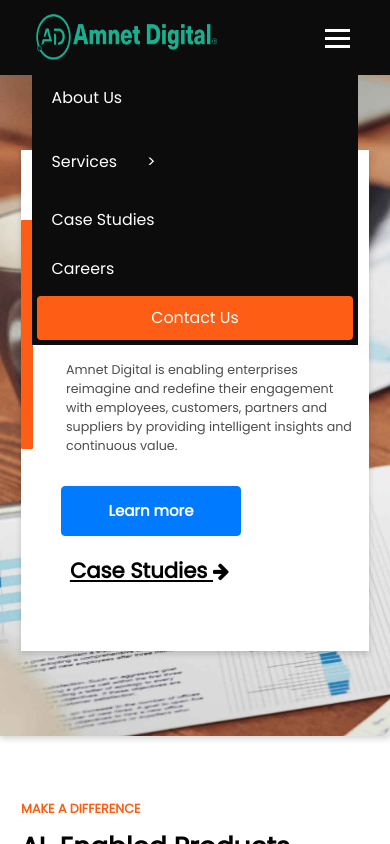
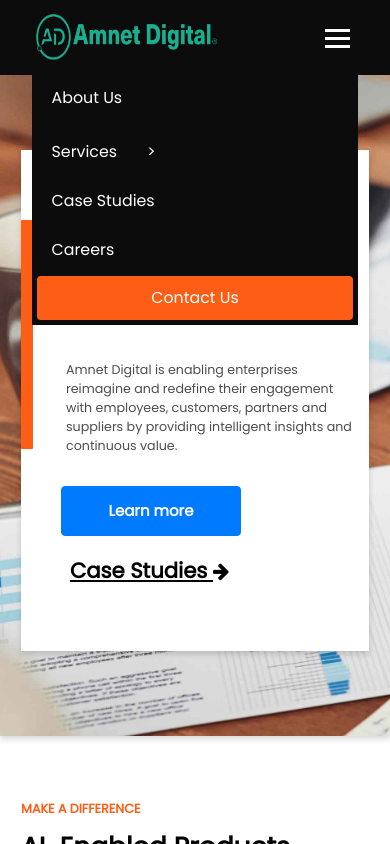
Before and after one commit to binmayPadhi/aws-ament-test, a React (Create React App) app: page / in a window 390 px wide. Both pictures are taken after a click on the button "Toggle navigation". Shown: the top 844 px of the page. Built offline with nearby package versions, Linux system fonts and the light colour scheme.

Commit message:
sub service dropdown update

```diff
--- a/src/assets/components/Navbar.jsx
+++ b/src/assets/components/Navbar.jsx
@@ -12,16 +12,6 @@
     fontFamily: `'Poppins', sans-serif`,
     marginTop: "5px",
     padding: "10px 15px",
-}
-
-const subServiceDropdownStyle = {
-  color : "white",
-  textDecoration : "none",
-  fontSize : "1.5rem",
-  // marginRight: "25px",
-  fontFamily: `'Poppins', sans-serif`,
-  marginTop: "5px",
-  padding: "10px 0px",
 }
 
 const serviceDropdown = {
@@ -250,7 +240,7 @@
 
                   </div>
 
-                    <div className="dropdown sub-service-dropdown" style={subServiceDropdownStyle}>
+                    <div className="dropdown sub-service-dropdown" style={{marginTop:"5.5px"}}>
                       <div className=" dropdown-toggle d-flex"  type="button" id="dropdownMenuButton" data-toggle="dropdown" aria-haspopup="true" aria-expanded="false">
                         <NavLink to = "/services" onClick={() => window.location.href="/services"}   style={navStyle} activeStyle={{color: '#19AF8F', textDecoration: 'none'}}>
 
```
